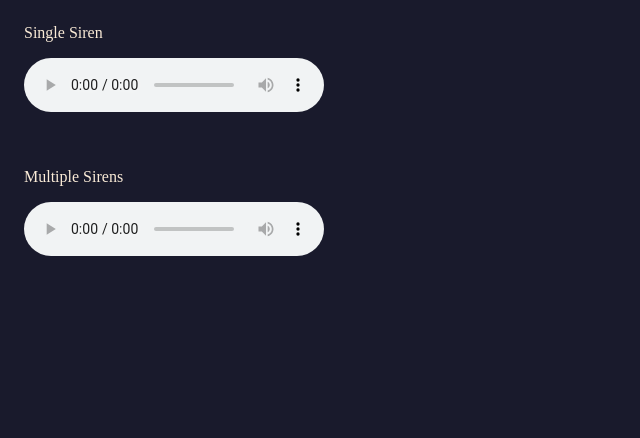
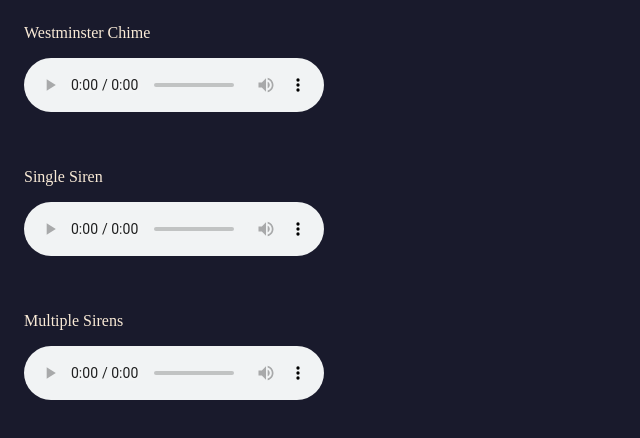
Before and after one commit to ChantalMB/DWTS-assets, a SvelteKit app: page /sound-buttons in a window 1280 px wide. Shown: the top 438 px of the page, without its empty margins (0-640 px from the left). Built offline with nearby package versions, Linux system fonts and the light colour scheme.

Commit message:
added chime

```diff
--- a/src/routes/sound-buttons/+page.svelte
+++ b/src/routes/sound-buttons/+page.svelte
@@ -1,4 +1,12 @@
 <div class="audio-players">
+    <div>
+        <p>Westminster Chime</p>
+        <audio controls src="/westminster.mp3"></audio>
+    </div>
+
+    <br/>
+    <br/>
+
     <div>
         <p>Single Siren</p>
         <audio controls src="/Siren_Single.mp3"></audio>
```
Also changed, not shown: 1 other file (tests, documents, lock files or other folders).
